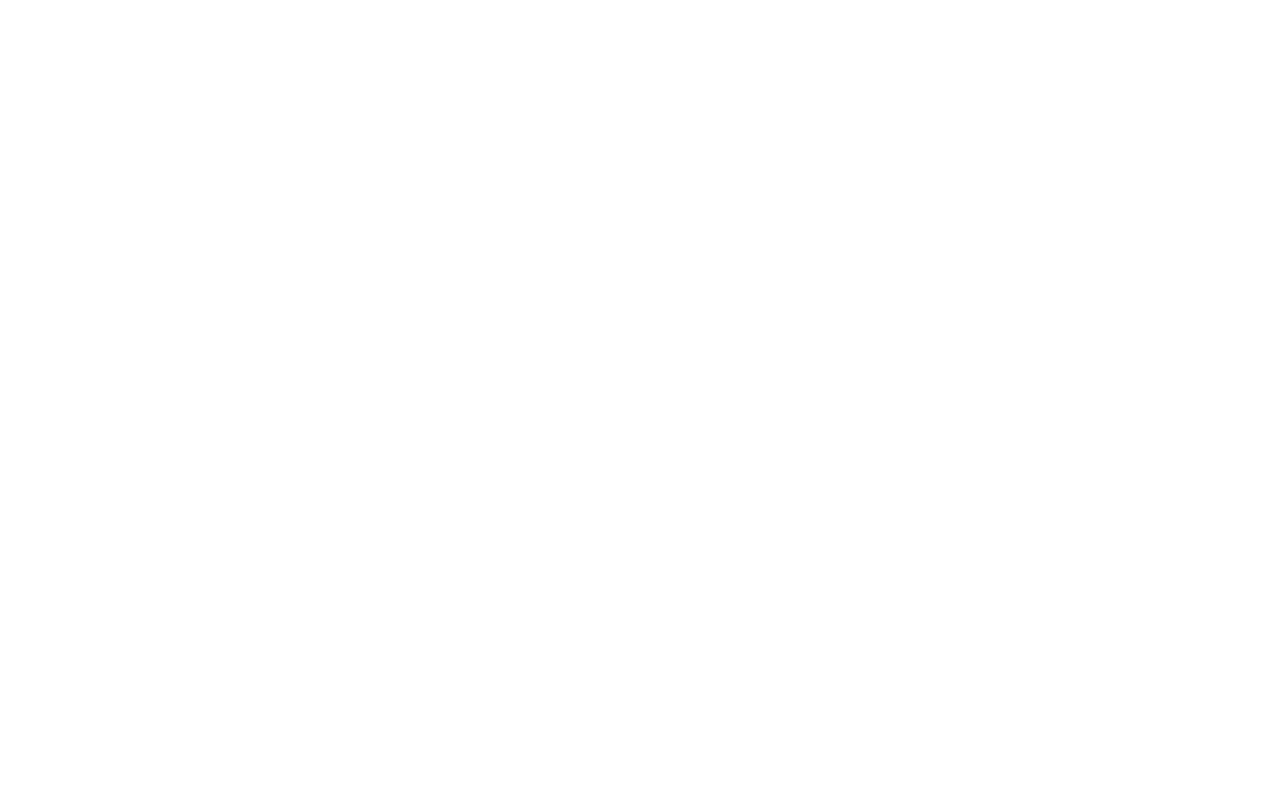
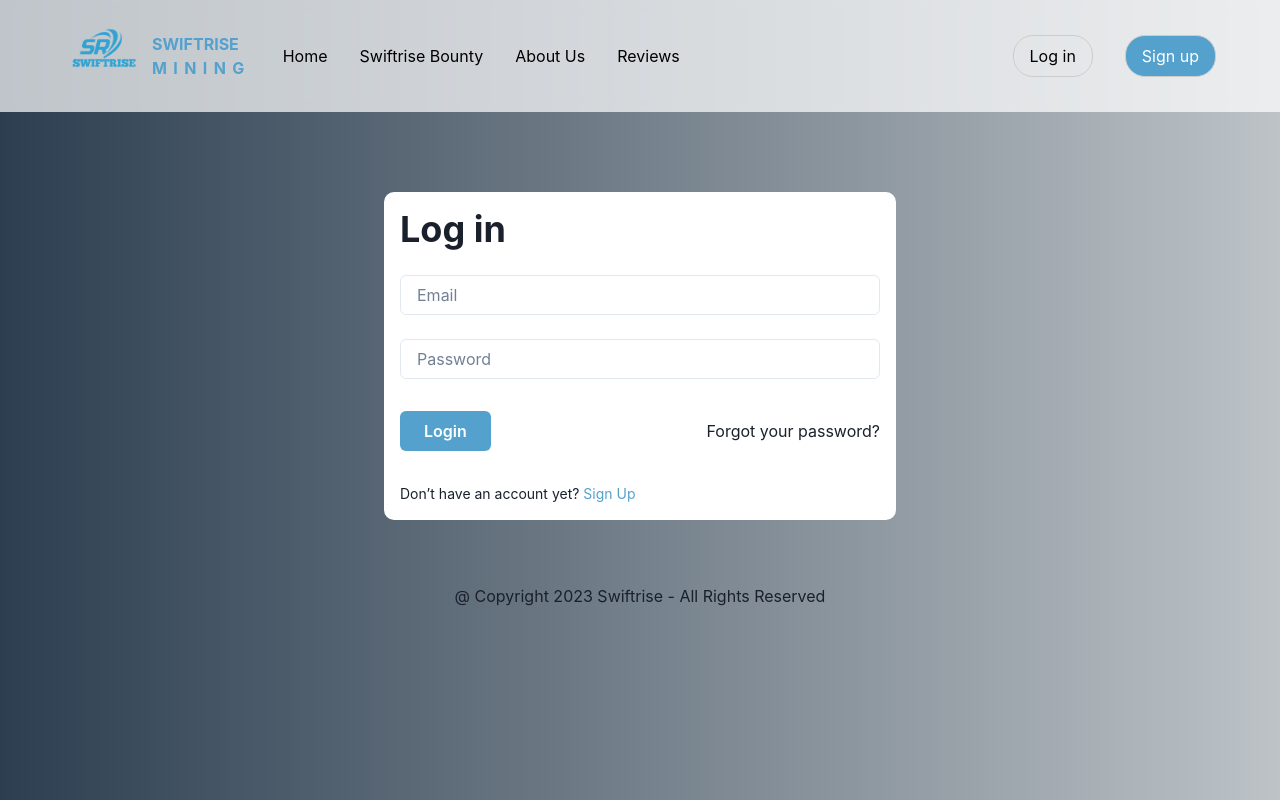
Before and after one commit to Tolujoh-n/SwiftRise-updated, a React (Vite) app: page /log-in in a window 1280 px wide. Before the commit this address had no page. Built offline with nearby package versions, Linux system fonts and the light colour scheme.

Commit message:
feat: create login and signup screen

```diff
--- a/src/App.jsx
+++ b/src/App.jsx
@@ -1,11 +1,14 @@
 import { BrowserRouter } from 'react-router-dom';
 import { Routes } from './config';
+import { Footer, Nav } from './components';
 
 function App() {
   return (
     <>
       <BrowserRouter>
+        <Nav />
         <Routes />
+        <Footer />
       </BrowserRouter>
     </>
   );
--- a/src/components/Nav/Nav.jsx
+++ b/src/components/Nav/Nav.jsx
@@ -51,8 +51,13 @@
           </div>
         </div>
         <div className="navButtons">
-          <button>Log in</button>
-          <button className="greenBtn">Sign up</button>
+          <NavLink to='/log-in'>
+            <button>Log in</button>
+          </NavLink>
+
+          <NavLink to='/sign-up'>
+            <button className="greenBtn">Sign up</button>
+          </NavLink>
         </div>
       </div>
     </div>
--- a/src/index.css
+++ b/src/index.css
@@ -15,6 +15,9 @@
 
 body {
     overflow-x: hidden;
+    background: #bdc3c7;  /* fallback for old browsers */
+    background: -webkit-linear-gradient(to right, #2c3e50, #bdc3c7);  /* Chrome 10-25, Safari 5.1-6 */
+    background: linear-gradient(to right, #2c3e50, #bdc3c7); /* W3C, IE 10+/ Edge, Firefox 16+, Chrome 26+, Opera 12+, Safari 7+ */
 }
 
 .icon {
--- a/src/pages/Login/Login.jsx
+++ b/src/pages/Login/Login.jsx
@@ -1,27 +1,92 @@
-// eslint-disable-next-line no-unused-vars
-import React from 'react';
-import "./Login.css"
+import {
+  Box,
+  Button,
+  FormControl,
+  Heading,
+  Input,
+  Link,
+  Text,
+} from '@chakra-ui/react';
+import { useState } from 'react';
+import { Link as RouterLink } from 'react-router-dom';
 
 const Login = () => {
+  const [formData, setFormData] = useState({
+    email: '',
+    password: '',
+  });
+
+  const handleSubmit = (e) => {
+    e.preventDefault();
+    setFormData(formData);
+  };
   return (
-    <div className='form'>
-        <div className='form-body'>
-            <div className='username'>
-                <label className='form-label' htmlFor='username'>Username</label>
-                <input type='text' id='username' className='form-unput' placeholder='Username' />
-            </div>
-            <div className='username'>
-                <label className='form-label' htmlFor='username'>Username</label>
-                <input type='text' id='username' className='form-unput' placeholder='Username' />
-            </div>
-            <div className='Footer'>
-                <button type='submit' className='btn'>Login</button>
-            </div>
-        </div>
-    </div>
+    <Box pt="10rem">
+      <Box
+        bgColor="#fff"
+        borderRadius="10px"
+        p="1rem"
+        mt="2rem"
+        mb="3rem"
+        w={{ base: '80%', md: '60%', lg: '40%' }}
+        mx="auto"
+      >
+        <Heading as="h1">Log in</Heading>
 
+        <form>
+          <FormControl mt="1.5rem">
+            <Input
+              type="email"
+              placeholder="Email"
+              onChange={(e) =>
+                setFormData({ ...formData, email: e.target.value })
+              }
+              required
+            />
+          </FormControl>
+          <FormControl mt="1.5rem">
+            <Input
+              type="password"
+              placeholder="Password"
+              onChange={(e) =>
+                setFormData({ ...formData, password: e.target.value })
+              }
+              required
+            />
+          </FormControl>
 
-  )
-}
+          <Box
+            display="flex"
+            my="2rem"
+            alignItems="center"
+            justifyContent="space-between"
+          >
+            <Button
+              type="submit"
+              onClick={handleSubmit}
+              bgColor="primary.100"
+              color="#fff"
+              p="1rem 1.5rem"
+              _hover={{
+                opacity: 0.8,
+              }}
+            >
+              Login
+            </Button>
+
+            <Link as={RouterLink}>Forgot your password?</Link>
+          </Box>
+        </form>
+
+        <Text fontSize="14px">
+          Don’t have an account yet?{' '}
+          <Link as={RouterLink} color="primary.100" to="/sign-up">
+            Sign Up
+          </Link>
+        </Text>
+      </Box>
+    </Box>
+  );
+};
 
 export default Login;
--- a/src/pages/Signup/Signup.jsx
+++ b/src/pages/Signup/Signup.jsx
@@ -1,39 +1,123 @@
-// eslint-disable-next-line no-unused-vars
-import React from 'react';
-import './signup.css'
+import { useState } from 'react';
+import {
+  Box,
+  FormControl,
+  Input,
+  Heading,
+  Link,
+  Button,
+  Text,
+} from '@chakra-ui/react';
+import { Link as RouterLink } from 'react-router-dom';
 
 const Signup = () => {
+  const [formData, setFormData] = useState({
+    userName: '',
+    email: '',
+    password: '',
+    repeatPassword: '',
+    bitcoinAddress: '',
+  });
+
+  const handleSubmit = (e) => {
+    e.preventDefault();
+    setFormData(formData);
+  };
   return (
-    <div className='form'>
-      <div className='form-body'>
-        <div className='username'>
-            <label className='form-label' htmlFor="userName">Username</label>
-            <input type='text' id='firstName' className='form-input' placeholder='Username' />
-        </div>
-        <div className='email'>
-            <label className='form-label' htmlFor="email">Email</label>
-            <input type='email' id='email' className='form-input' placeholder='Email' />
-        </div>
-        <div className='password'>
-            <label className='form-label' htmlFor="password">Password</label>
-            <input type='password' id='password' className='form-input' placeholder='Password' />
-        </div>
-        <div className='Repeat Password'>
-            <label className='form-label' htmlFor="Repeat Password">Repeat Password</label>
-            <input type='Password' id='Password' className='form-input' placeholder='Repeat Password' />
-        </div>
-        <div className='username'>
-        <label className='form-label' htmlFor="userName">Your Bitcoin Wallet address</label>
-        <input type='text' id='address' className='form-input' placeholder='Your Bitcoin Wallet address' />
-    </div>
-        <div className='Fotter'>
-            <button type='submit' className='btn'>Register</button>
-        </div>
+    <Box pt="10rem">
+      <Box
+        bgColor="#fff"
+        borderRadius="10px"
+        p="1rem"
+        mt="2rem"
+        mb="3rem"
+        w={{ base: '80%', md: '60%', lg: '40%' }}
+        mx="auto"
+      >
+        <Heading as="h1">Sign up</Heading>
 
-      </div>
+        <form>
+          <FormControl mt="1.5rem">
+            <Input
+              type="text"
+              placeholder="Username"
+              onChange={(e) =>
+                setFormData({ ...formData, userName: e.target.value })
+              }
+              required
+            />
+          </FormControl>
+          <FormControl mt="1.5rem">
+            <Input
+              type="email"
+              placeholder="Email"
+              onChange={(e) =>
+                setFormData({ ...formData, email: e.target.value })
+              }
+              required
+            />
+          </FormControl>
+          <FormControl mt="1.5rem">
+            <Input
+              type="password"
+              placeholder="Password"
+              onChange={(e) =>
+                setFormData({ ...formData, password: e.target.value })
+              }
+              required
+            />
+          </FormControl>
+          <FormControl mt="1.5rem">
+            <Input
+              type="password"
+              placeholder="Repeat Password"
+              onChange={(e) =>
+                setFormData({ ...formData, repeatPassword: e.target.value })
+              }
+              required
+            />
+          </FormControl>
+          <FormControl mt="1.5rem">
+            <Input
+              type="text"
+              placeholder="Your Bitcoin Wallet address"
+              onChange={(e) =>
+                setFormData({ ...formData, bitcoinAddress: e.target.value })
+              }
+              required
+            />
+          </FormControl>
 
-    </div>
-  )
-}
+          <Box
+            display="flex"
+            my="2rem"
+            alignItems="center"
+            justifyContent="space-between"
+          >
+            <Button
+              type="submit"
+              onClick={handleSubmit}
+              bgColor="primary.100"
+              color="#fff"
+              p="1rem 1.5rem"
+              _hover={{
+                opacity: 0.8,
+              }}
+            >
+              Register
+            </Button>
+          </Box>
+        </form>
+
+        <Text fontSize="14px">
+          Do you have an account already?{' '}
+          <Link as={RouterLink} color="primary.100" to="/log-in">
+            Log in
+          </Link>
+        </Text>
+      </Box>
+    </Box>
+  );
+};
 
 export default Signup;
--- a/src/pages/about/About.jsx
+++ b/src/pages/about/About.jsx
@@ -7,15 +7,13 @@
   Text,
   Button,
 } from '@chakra-ui/react';
-import { Footer, Nav } from '../../components';
 import { swiftBountyUse } from '../../config/data';
-// import coinImage from '../../assets/about-info.png'
 import lock from '../../assets/goldenlock.jpeg';
+import { NavLink } from 'react-router-dom';
 
 const About = () => {
   return (
     <>
-      <Nav />
       <Box
         maxWidth={{ base: '100%', md: '90%', xl: '1200px' }}
         m="0 auto"
@@ -92,9 +90,11 @@
               today and start investing!
             </Text>
 
+            <NavLink to="/sign-up">
               <Button
                 bgColor="primary.100"
                 borderRadius="10px"
+                color='#fff'
                 p="1rem 2rem"
                 _hover={{
                   opacity: '0.8',
@@ -102,10 +102,10 @@
               >
                 Sign up
               </Button>
+            </NavLink>
           </Box>
         </Box>
       </Box>
-      <Footer />
     </>
   );
 };
--- a/src/pages/home/Landing.jsx
+++ b/src/pages/home/Landing.jsx
@@ -1,20 +1,11 @@
-
-import { Nav, Footer } from "../../components"
-import Hero from "./Hero/Hero"
-import Login from "../Login/Login"
-import Signup from "../Signup/Signup"
-
+import Hero from './Hero/Hero';
 
 const Landing = () => {
   return (
     <>
-      <Nav />
-      <Hero/>
-      <Login />
-      <Signup />
-      <Footer />
+      <Hero />
     </>
-  )
-}
+  );
+};
 
-export default Landing
+export default Landing;
--- a/src/pages/index.jsx
+++ b/src/pages/index.jsx
@@ -1,6 +1,8 @@
 import Landing from "./home/Landing";
 import About from "./about/About";
 import Review from "./Review/Review";
+import Login from "./Login/Login";
+import Signup from "./Signup/Signup";
 
 
-export { Landing, About, Review }
+export { Landing, About, Review, Login, Signup }
```
Also changed, not shown: src/config/routes.jsx (+10 -2 lines). Lines whose indentation alone changed are shown as unchanged.
